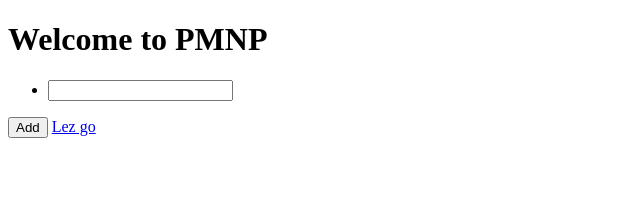
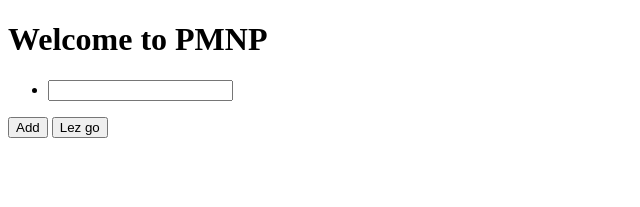
Before and after one commit to AlexisGado/pedantic-movie-nerds-party, a SvelteKit app: page / in a window 1280 px wide. Before the commit this address had no page. Shown: the top 207 px of the page, without its empty margins (0-640 px from the left). Built offline with nearby package versions, Linux system fonts and the light colour scheme.

Commit message:
submit button wip

```diff
--- a/src/routes/+page.svelte
+++ b/src/routes/+page.svelte
@@ -2,6 +2,7 @@
 	import { page } from '$app/stores';
 	import { goto } from '$app/navigation';
 	import { browser } from '$app/environment';
+	import { onDestroy } from 'svelte';
 
 	let urlParams = $page.url.searchParams.getAll('list');
 	let lists = urlParams.length ? urlParams : [''];
@@ -9,12 +10,14 @@
 	function getQueryParams(lists: string[]) {
 		let query = new URLSearchParams();
 		lists.filter((list) => !!list).forEach((list) => query.append('list', list));
-		let strQuery = query.toString();
-		if (browser) goto(`?${strQuery}`, { keepFocus: true });
-		return strQuery;
+		return query.toString();
 	}
-	$: queryParams = getQueryParams(lists);
-	$: resultUrl = `/results?${queryParams}`;
+
+	function submit() {
+		let queryParams = getQueryParams(lists);
+		history.pushState(null, '', `/?${queryParams}`);
+		goto(`/results?${queryParams}`);
+	}
 </script>
 
 <h1>Welcome to PMNP</h1>
@@ -34,4 +37,4 @@
 
 <button on:click={() => (lists = [...lists, ''])}>Add</button>
 
-<a href={resultUrl}>Lez go</a>
+<button on:click={() => submit()}>Lez go</button>
```
